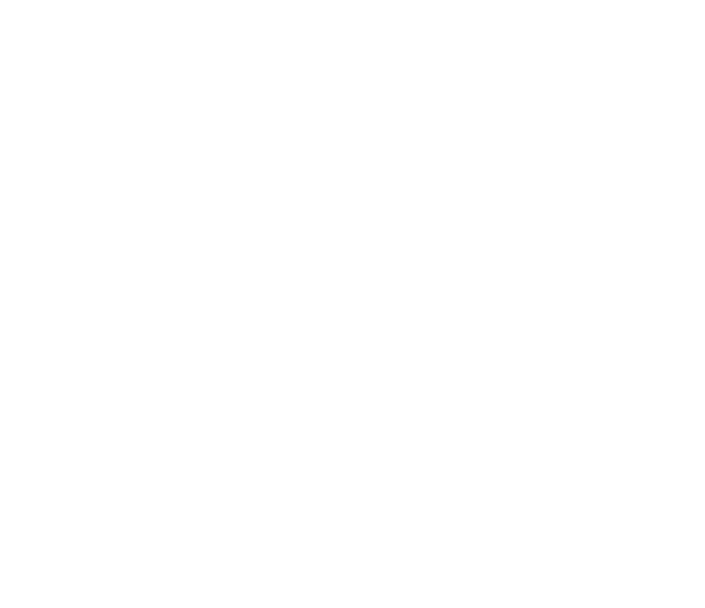
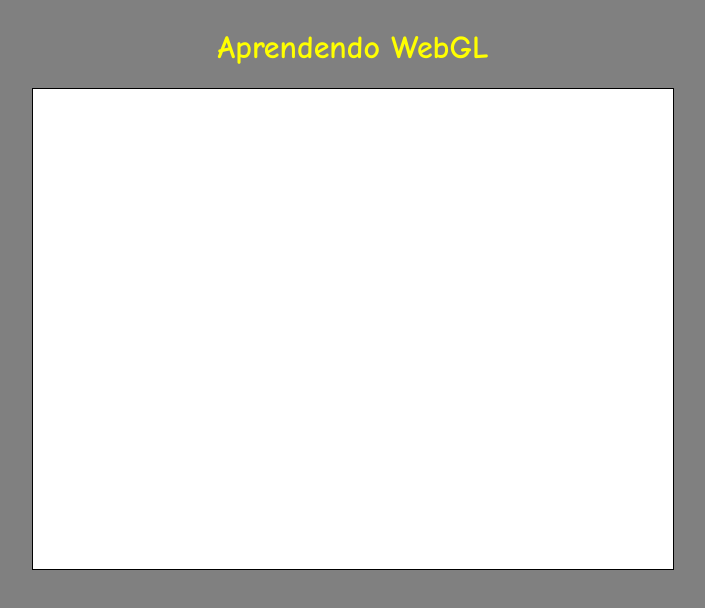
Before and after one commit to RafaelPoddis/WebGL, a plain HTML site: page index.html in a window 1280 px wide. Shown: the whole page, without its empty margins (287-992 px from the left). Drawn offline with Linux system fonts and the light colour scheme.

Commit message:
Canvas criado

```diff
--- a/index.html
+++ b/index.html
@@ -7,6 +7,8 @@
     <link rel="stylesheet" href="main.css">
 </head>
 <body>
-
+    <h1>Aprendendo WebGL</h1>
+    <canvas id="canvas"></canvas>
 </body>
+<script src="main.js"></script> <!-- type='module'-->
 </html>
--- a/main.css
+++ b/main.css
@@ -0,0 +1,15 @@
+body{
+    background-color: gray;
+    display: flex;
+    flex-direction: column;
+    align-items: center;
+    height: 98vh;
+    color: yellow;
+    font-family: 'Comic Sans MS';
+}
+
+#canvas {
+    width: 640px;
+    height: 480px;
+    border: 1px solid black;
+}
--- a/main.js
+++ b/main.js
@@ -0,0 +1,32 @@
+main()
+
+function main()
+{
+    const canvas = document.querySelector("#canvas");
+
+    const gl = canvas.getContext("webgl");
+
+    if (gl === null){
+        alert("Unable to initialize WebGL. Your browser or machine may not support it.");
+        return;
+    }
+
+    gl.clearColor(255, 255, 255, 1.0);
+    gl.clear(gl.COLOR_BUFFER_BIT);
+
+
+    const vShader = `
+        attribute vec4 aVertexPosition;
+
+        uniform mat4 uModelViewMatrix;
+        uniform mat4 uProjectionMatrix;
+
+        void main() {
+        gl_Position = uProjectionMatrix * uModelViewMatrix * aVertexPosition;
+        }`;
+
+    const fShader = `
+        void main() {
+            gl_FragColor = vec4(1.0, 1.0, 1.0, 1.0);
+        }`;
+}
```
